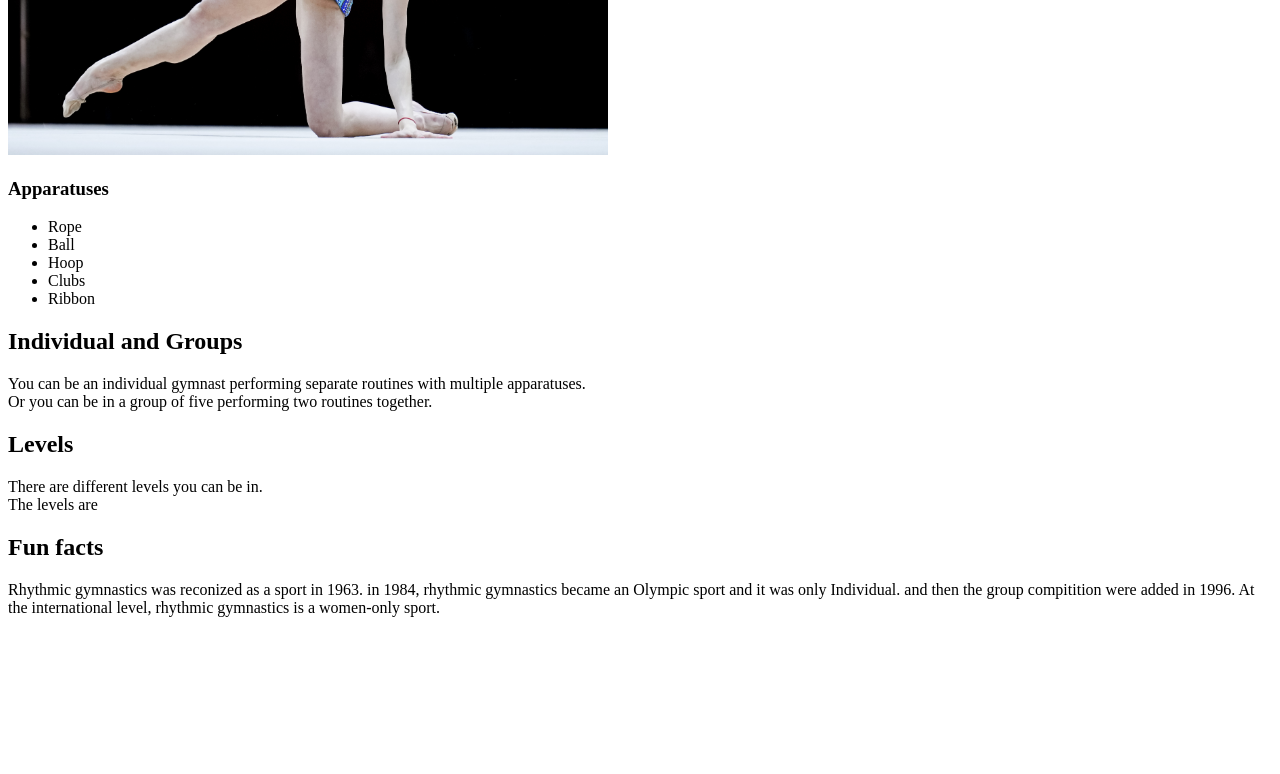
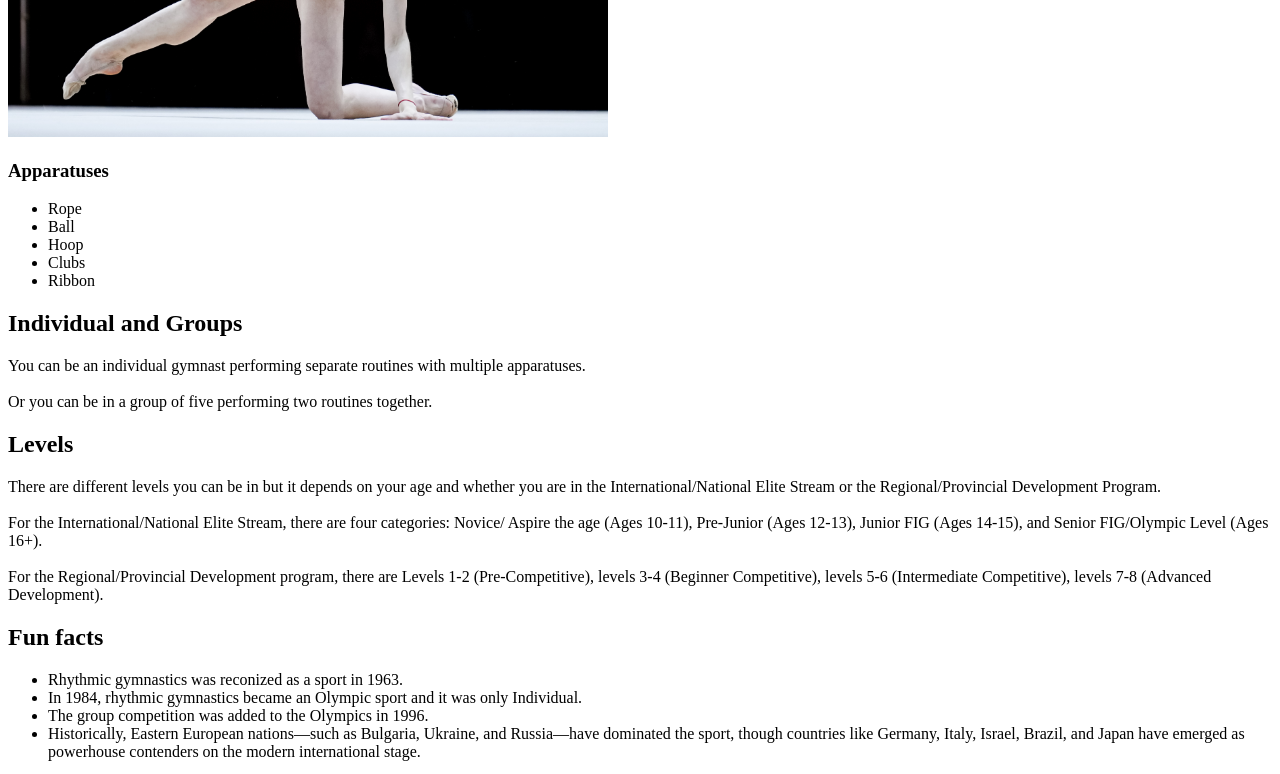
Before and after one commit to Sophia1233468/Web-Project-1-Sophia, a plain HTML site: page index.html in a window 1280 px wide. Shown: the part 476-1250 px from the top of the page. Before the commit the page ends 1109 px from the top, so only its background shows below. Drawn offline with Linux system fonts and the light colour scheme.

Commit message:
added a video

```diff
--- a/index.html
+++ b/index.html
@@ -9,8 +9,7 @@
     <header>
       <nav>
         <ul>
-          <li><a href="#"></a></li>
-          <li><a href="#"></a></li>
+          <li><a href="index.html"></a></li>
           <li><a href="#"></a></li>
         </ul>
       </nav>
@@ -39,25 +38,35 @@
         <p>
           You can be an individual gymnast performing separate routines with multiple apparatuses.
           <br/>
+          <br/>
           Or you can be in a group of five performing two routines together.
+          <!-- add the information about group routines and individual-->
         </p>
       </section>
       <!--
-      split the group name into two separate sections like Individual
-      All-Around and Group All-Around. individual has to have only single
-      gymnast information. Or add this information about individual later
-      idk but do it you can even do this later after you finished the structure
+      finished the structure
       of the website and the nav bar also don't for get to do the levels too.
-      (don't forget to add information about that it is a mainly female sport)
       -->
 
       <!-- try to add on to the indivigual in groups section maybe add some information for both  -->
       <section>
         <h2>Levels</h2>
         <p>
-          There are different levels you can be in.
+          There are different levels you can be in but it depends on your age and
+          whether you are in the International/National Elite Stream or the
+          Regional/Provincial Development Program.
           <br />
-          The levels are
+          <br/>
+          For the International/National Elite Stream, there are four categories:
+          Novice/ Aspire the age (Ages 10-11), Pre-Junior (Ages 12-13), Junior FIG (Ages 14-15),
+          and Senior FIG/Olympic Level (Ages 16+).
+          <br />
+          <br/>
+          For the Regional/Provincial Development program, there are Levels 1-2
+          (Pre-Competitive), levels 3-4 (Beginner Competitive), levels 5-6
+          (Intermediate Competitive), levels 7-8 (Advanced Development).
+          <!-- add informayion about levels -->
+          <!-- add a table with the levels and their requirements and the information -->
         </p>
         <!-- maybe add ages recomended to start -->
         <!-- add what kind of flexibility they need to have and other stuff -->
@@ -70,21 +79,50 @@
         At the international level, rhythmic gymnastics is a women-only sport. ) -->
 
         <!-- add information about the championship -->
+        <!-- requierments compititions -->
         <aside>
           <h2>
             Fun facts
           </h2>
           <p>
-            Rhythmic gymnastics was reconized as a sport in 1963.  in 1984,
-            rhythmic gymnastics became an Olympic sport and it was only Individual. and then the
-            group compitition were added in 1996.
+            <ul>
+              <li>
+                Rhythmic gymnastics was reconized as a sport in 1963.
+              </li>
+              <li>
+                In 1984, rhythmic gymnastics became an Olympic sport and it was only Individual.
+              </li>
+              <li>
+                The group competition was added to the Olympics in 1996.
+              </li>
+              <li>
+                Historically, Eastern European nations—such as Bulgaria,
+          Ukraine, and Russia—have dominated the sport, though countries like Germany,
+          Italy, Israel, Brazil, and Japan have emerged as powerhouse contenders on the
+          modern international stage.
+              </li>
+        </ul>
+          </p>
+
+
+          <!-- Maybe add this (Historically, Eastern European nations—such as Bulgaria,
+          Ukraine, and Russia—have dominated the sport, though countries like Germany,
+          Italy, Israel, Brazil, and Japan have emerged as powerhouse contenders on the
+          modern international stage.) -->
+          <!-- in 1984,
+            rhythmic gymnastics became an Olympic sport and it was only Individual.
+            and then the and the group competition was added to the Olympics in 1996.
             At the international level, rhythmic gymnastics is a women-only sport.
-          </p>
-          <!-- Maybe add this (Historically, Eastern European nations—such as Bulgaria,
-           Ukraine, and Russia—have dominated the sport, though countries like Germany,
-           Italy, Israel, Brazil, and Japan have emerged as powerhouse contenders on the
-           modern international stage.) -->
+            Historically, Eastern European nations—such as Bulgaria,
+          Ukraine, and Russia—have dominated the sport, though countries like Germany,
+          Italy, Israel, Brazil, and Japan have emerged as powerhouse contenders on the
+          modern international stage. -->
         </aside>
+        <iframe
+        width="560" height="315" src="https://www.youtube.com/embed/fFgyLS5fbW0?si=3C53RgLvNKLpYNU6" title="YouTube video player" frameborder="0" allow="accelerometer; autoplay; clipboard-write; encrypted-media; gyroscope; picture-in-picture; web-share" referrerpolicy="strict-origin-when-cross-origin" allowfullscreen>
+
+        </iframe>
+        <!-- fix the video -->
     </main>
   </body>
 </html>
```
